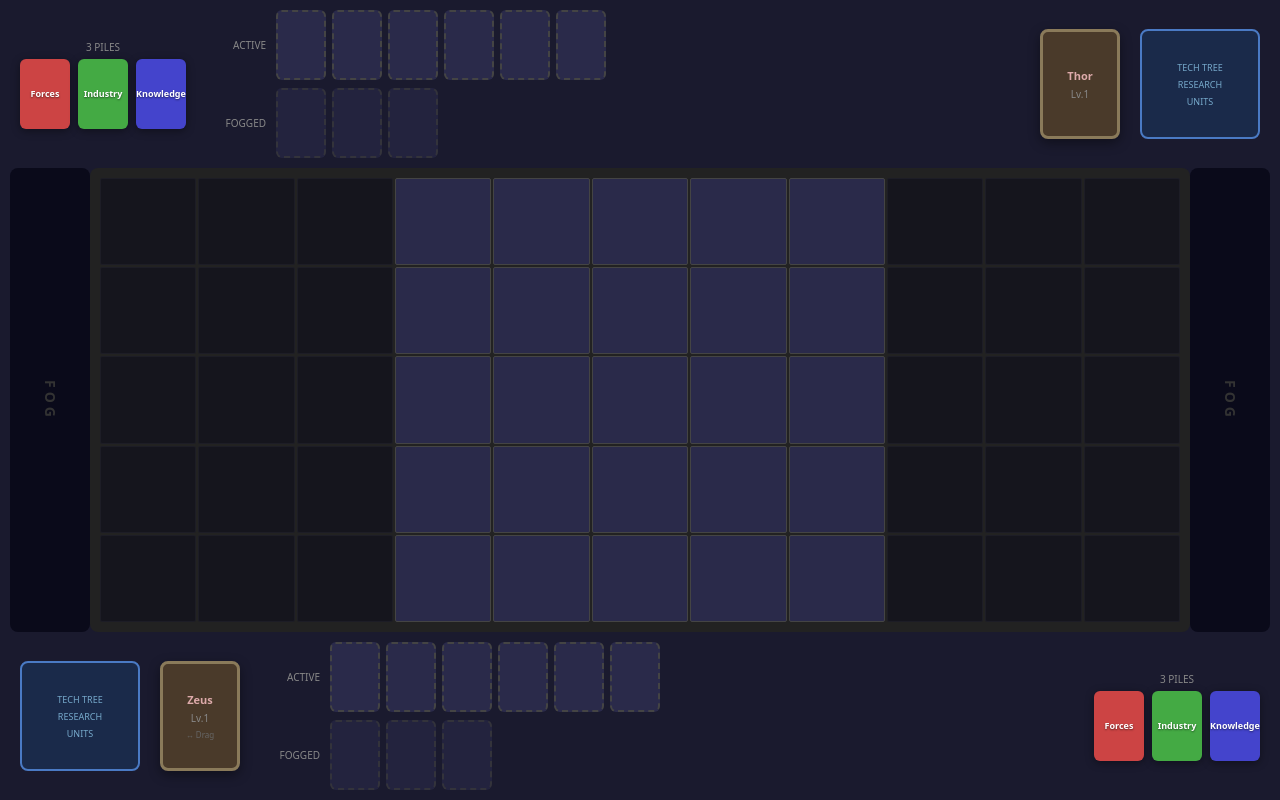
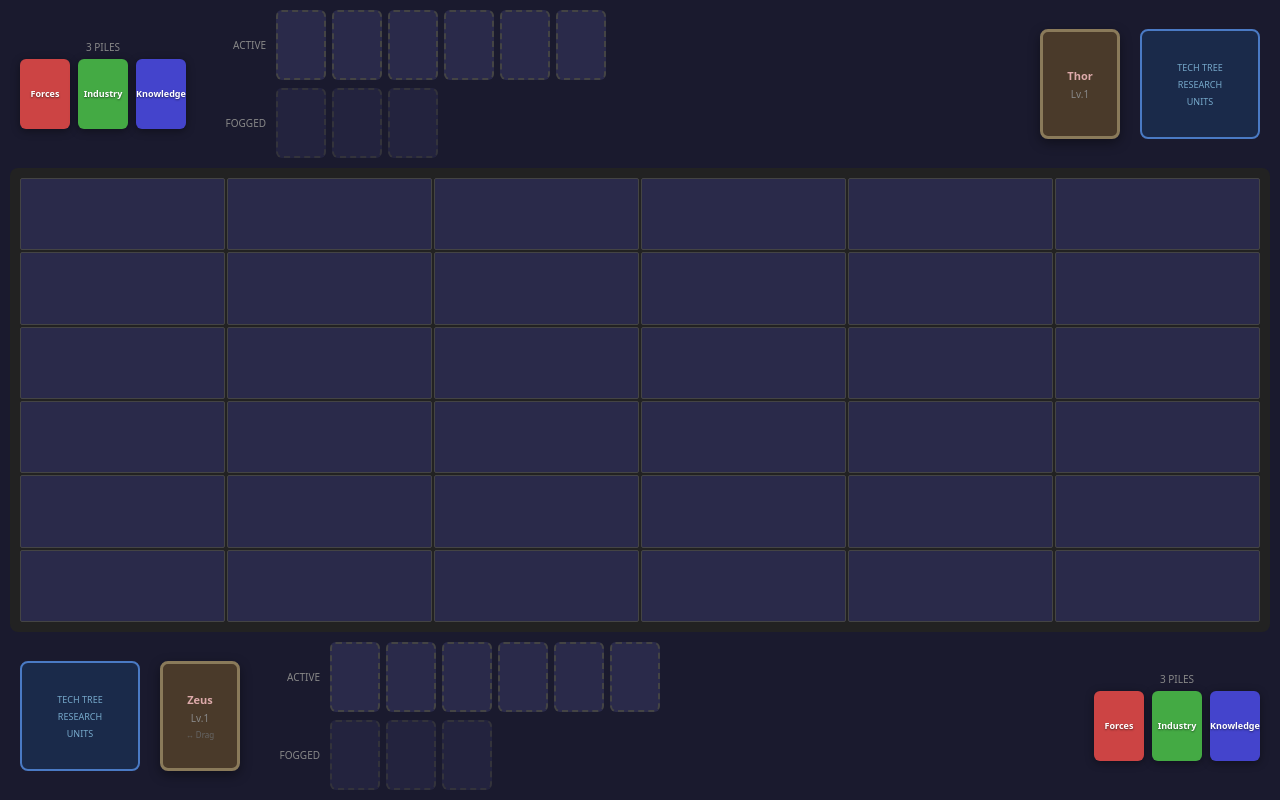
Before and after one commit to hopskotchradio/empires-hand, a React (Vite) app: page / in a window 1280 px wide. Built offline with nearby package versions, Linux system fonts and the light colour scheme.

Commit message:
6x6 grid, remove fog zones, fix drag and drop

```diff
--- a/src/components/Board.tsx
+++ b/src/components/Board.tsx
@@ -7,11 +7,10 @@ interface BoardProps {
   currentPlayerId: string;
 }
 
-// New grid layout: 3x3 Fog | 5x5 Grid | 3x3 Fog
-const FOG_SIZE = 3;
-const GRID_SIZE = 5;
-const TOTAL_COLS = FOG_SIZE + GRID_SIZE + FOG_SIZE; // 11
-const TOTAL_ROWS = GRID_SIZE; // 5
+// Grid layout: 6x6 playable area
+const GRID_SIZE = 6;
+const TOTAL_COLS = GRID_SIZE;
+const TOTAL_ROWS = GRID_SIZE;
 
 export const Board: React.FC<BoardProps> = ({ gameState, currentPlayerId }) => {
   const currentPlayer = gameState.players.find(p => p.id === currentPlayerId);
@@ -21,8 +20,8 @@ export const Board: React.FC<BoardProps> = ({ gameState, currentPlayerId }) => {
 
   // Track unit positions with state for dragging
   const [unitPositions, setUnitPositions] = useState({
-    'zeus-1': { x: 2, y: 4 }, // Bottom area of 5x5 grid
-    'thor-1': { x: 2, y: 0 }, // Top area of 5x5 grid
+    'zeus-1': { x: 2, y: 5 }, // Bottom area of 6x6 grid
+    'thor-1': { x: 3, y: 0 }, // Top area of 6x6 grid
   });
 
   const [draggedUnit, setDraggedUnit] = useState<string | null>(null);
@@ -32,7 +31,7 @@ export const Board: React.FC<BoardProps> = ({ gameState, currentPlayerId }) => {
     {
       id: 'zeus-1',
       card: { ...currentPlayer.hero, id: 'zeus' },
-      gridX: unitPositions['zeus-1'].x + FOG_SIZE, // Offset by left fog
+      gridX: unitPositions['zeus-1'].x,
       gridY: unitPositions['zeus-1'].y,
       isHero: true,
       canMove: true,
@@ -40,7 +39,7 @@ export const Board: React.FC<BoardProps> = ({ gameState, currentPlayerId }) => {
     {
       id: 'thor-1',
       card: { ...opponent.hero, id: 'thor' },
-      gridX: unitPositions['thor-1'].x + FOG_SIZE,
+      gridX: unitPositions['thor-1'].x,
       gridY: unitPositions['thor-1'].y,
       isHero: true,
       canMove: false, // Opponent units can't be moved by current player
@@ -63,12 +62,12 @@ export const Board: React.FC<BoardProps> = ({ gameState, currentPlayerId }) => {
     e.preventDefault();
     if (!draggedUnit) return;
 
-    // Check bounds (must be within 5x5 grid, not fog)
-    if (gridX < FOG_SIZE || gridX >= FOG_SIZE + GRID_SIZE) return;
+    // Check bounds (must be within 6x6 grid)
+    if (gridX < 0 || gridX >= GRID_SIZE || gridY < 0 || gridY >= GRID_SIZE) return;
 
     setUnitPositions(prev => ({
       ...prev,
-      [draggedUnit]: { x: gridX - FOG_SIZE, y: gridY }
+      [draggedUnit]: { x: gridX, y: gridY }
     }));
     setDraggedUnit(null);
   }, [draggedUnit]);
@@ -85,28 +84,22 @@ export const Board: React.FC<BoardProps> = ({ gameState, currentPlayerId }) => {
 
       {/* Battlefield */}
       <div style={styles.battlefield}>
-        {/* Left Fog Zone */}
-        <FogZone side="left" />
-
         {/* Main Grid */}
         <div style={styles.gridContainer}>
           <div style={styles.grid}>
             {Array.from({ length: TOTAL_ROWS }).map((_, row) => (
               <div key={row} style={styles.row}>
                 {Array.from({ length: TOTAL_COLS }).map((_, col) => {
-                  const isFog = col < FOG_SIZE || col >= FOG_SIZE + GRID_SIZE;
-                  const isGrid = !isFog;
-                  const isValidDrop = isGrid && draggedUnit !== null;
+                  const isValidDrop = draggedUnit !== null;
 
                   return (
                     <div
                       key={`${row}-${col}`}
                       style={{
                         ...styles.cell,
-                        backgroundColor: isFog ? '#0a0a1a' : '#2a2a4a',
-                        border: isFog ? '1px solid #1a1a2a' : '1px solid #444',
+                        backgroundColor: '#2a2a4a',
+                        border: '1px solid #444',
                         cursor: isValidDrop ? 'copy' : 'default',
-                        opacity: isFog ? 0.5 : 1,
                       }}
                       onDragOver={handleDragOver}
                       onDrop={(e) => handleDrop(col, row, e)}
@@ -119,14 +112,11 @@ export const Board: React.FC<BoardProps> = ({ gameState, currentPlayerId }) => {
           <SpriteLayer
             units={units}
             width={500}
-            height={250}
+            height={300}
             onUnitClick={(unit) => console.log('Clicked:', unit.card.name)}
             draggedUnit={draggedUnit}
           />
         </div>
-
-        {/* Right Fog Zone */}
-        <FogZone side="right" />
       </div>
 
       {/* Current Player Area (Bottom) */}
@@ -212,15 +202,6 @@ const PlayerArea: React.FC<PlayerAreaProps> = ({ player, position, onDragStart }
     </div>
   );
 };
-
-const FogZone: React.FC<{ side: 'left' | 'right' }> = ({ side }) => (
-  <div style={{
-    ...styles.fogZone,
-    [side]: 0,
-  }}>
-    FOG
-  </div>
-);
 
 const DeckPile: React.FC<{ name: string; color: string }> = ({ name, color }) => (
   <div style={{ ...styles.pile, backgroundColor: color }}>
--- a/src/components/SpriteLayer.tsx
+++ b/src/components/SpriteLayer.tsx
@@ -19,10 +19,9 @@ interface SpriteLayerProps {
   draggedUnit?: string | null;
 }
 
-// Grid config: 3 fog + 5 grid + 3 fog = 11 cols, 5 rows
-const FOG_SIZE = 3;
-const GRID_SIZE = 5;
-const TOTAL_COLS = FOG_SIZE + GRID_SIZE + FOG_SIZE;
+// Grid config: 6x6
+const GRID_SIZE = 6;
+const TOTAL_COLS = GRID_SIZE;
 const TOTAL_ROWS = GRID_SIZE;
 
 const TILE_WIDTH = 60;
```
